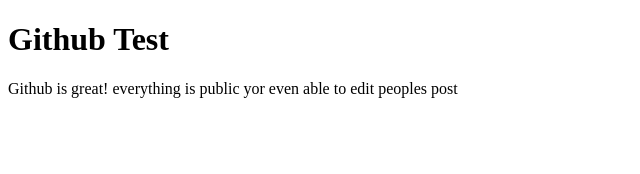
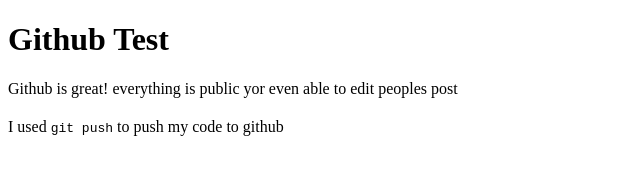
Before and after one commit to breNicholson/github-test, a plain HTML site: page index.html in a window 1280 px wide. Shown: the whole page, without its empty margins (0-640 px from the left). Drawn offline with Linux system fonts and the light colour scheme.

Commit message:
Update index.html
added a new paragraph

```diff
--- a/index.html
+++ b/index.html
@@ -11,10 +11,11 @@
 			<h2></h2>
 		</header>
 		<section>
-			<p></p>
+			<p>I used <code>git push</code> to push my code to github</p>
 		</section>
 		<footer>
 			<p></p>
 		<footer>
+
 	</body>
 </html>
```
